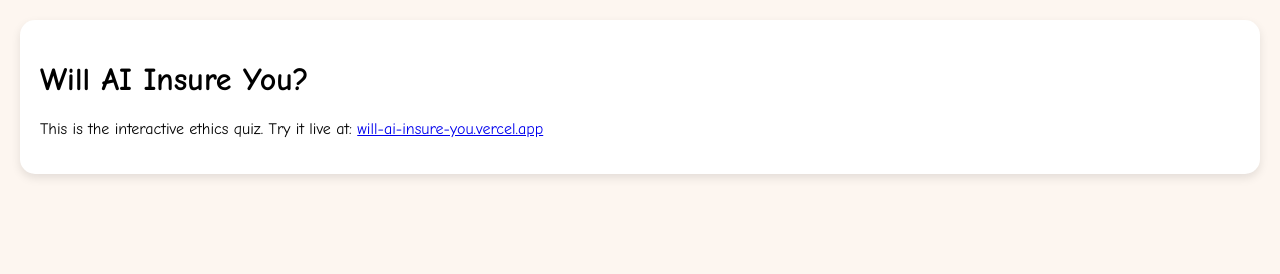
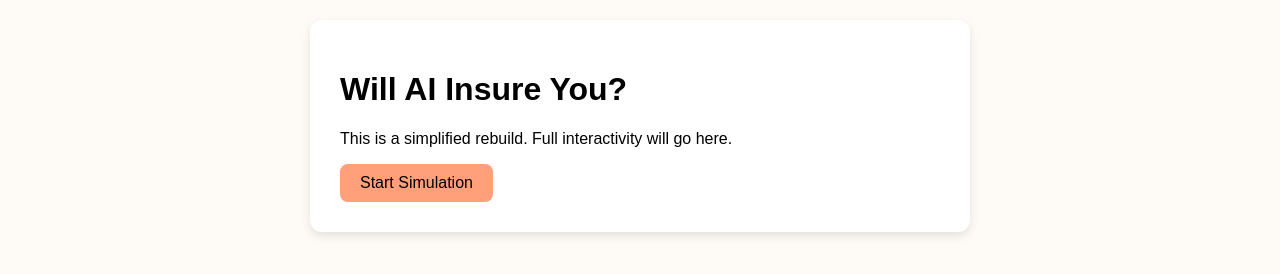
Before and after one commit to Annabananawastaken/will-ai-insure-you, a plain HTML site: page index.html in a window 1280 px wide. Drawn offline with Linux system fonts and the light colour scheme.

Commit message:
Add files via upload

```diff
--- a/index.html
+++ b/index.html
@@ -7,9 +7,12 @@
     <link rel="stylesheet" href="style.css">
 </head>
 <body>
-    <div class="container">
+    <div id="app">
         <h1>Will AI Insure You?</h1>
-        <p>This is the interactive ethics quiz. Try it live at: <a href="https://will-ai-insure-you.vercel.app" target="_blank">will-ai-insure-you.vercel.app</a></p>
+        <p>This is a simplified rebuild. Full interactivity will go here.</p>
+        <button onclick="next()">Start Simulation</button>
+        <div id="quiz-container"></div>
+        <div id="result"></div>
     </div>
     <script src="script.js"></script>
 </body>
--- a/script.js
+++ b/script.js
@@ -1,2 +1,6 @@
 
-console.log("This would contain the full quiz logic and interactivity.");
+let currentIndex = 0;
+
+function next() {
+    document.getElementById("quiz-container").innerHTML = "<p>Question will load here...</p>";
+}
--- a/style.css
+++ b/style.css
@@ -1,13 +1,23 @@
 
 body {
-    font-family: 'Comic Sans MS', cursive, sans-serif;
-    background: #fdf6f0;
+    font-family: 'Arial', sans-serif;
+    background-color: #fefaf6;
     margin: 0;
     padding: 20px;
 }
-.container {
+#app {
+    max-width: 600px;
+    margin: auto;
     background: #fff;
-    padding: 20px;
-    border-radius: 15px;
+    padding: 30px;
+    border-radius: 12px;
     box-shadow: 0 4px 10px rgba(0,0,0,0.1);
 }
+button {
+    background-color: #ffa07a;
+    border: none;
+    padding: 10px 20px;
+    border-radius: 8px;
+    font-size: 16px;
+    cursor: pointer;
+}
```
